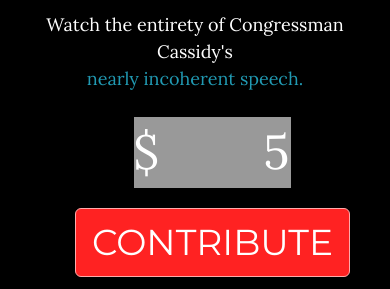
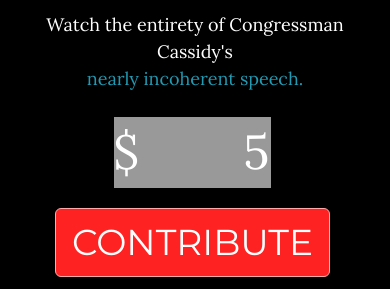
Before and after one commit to nagey/mll-rbc, a plain HTML site: page index.html in a window 390 px wide. Shown: the part 391-680 px from the top of the page. Drawn offline with Linux system fonts and the light colour scheme.

Commit message:
fix donate button on mobile

```diff
--- a/css/grayscale.css
+++ b/css/grayscale.css
@@ -338,7 +338,7 @@ a:focus {
 
 /* Donate Form */
 .donate input {background-color:#999; border:none; width:125px; font-size:48px; text-align:right;}
-.donate ol { list-style:none; }
+.donate ol { list-style:none; padding:0;}
 .donate ol li {display: inline;}
 .donate fieldset {display: inline; background-color:#999;}
 .donate .dollahbill {font-size:48px; }
```
